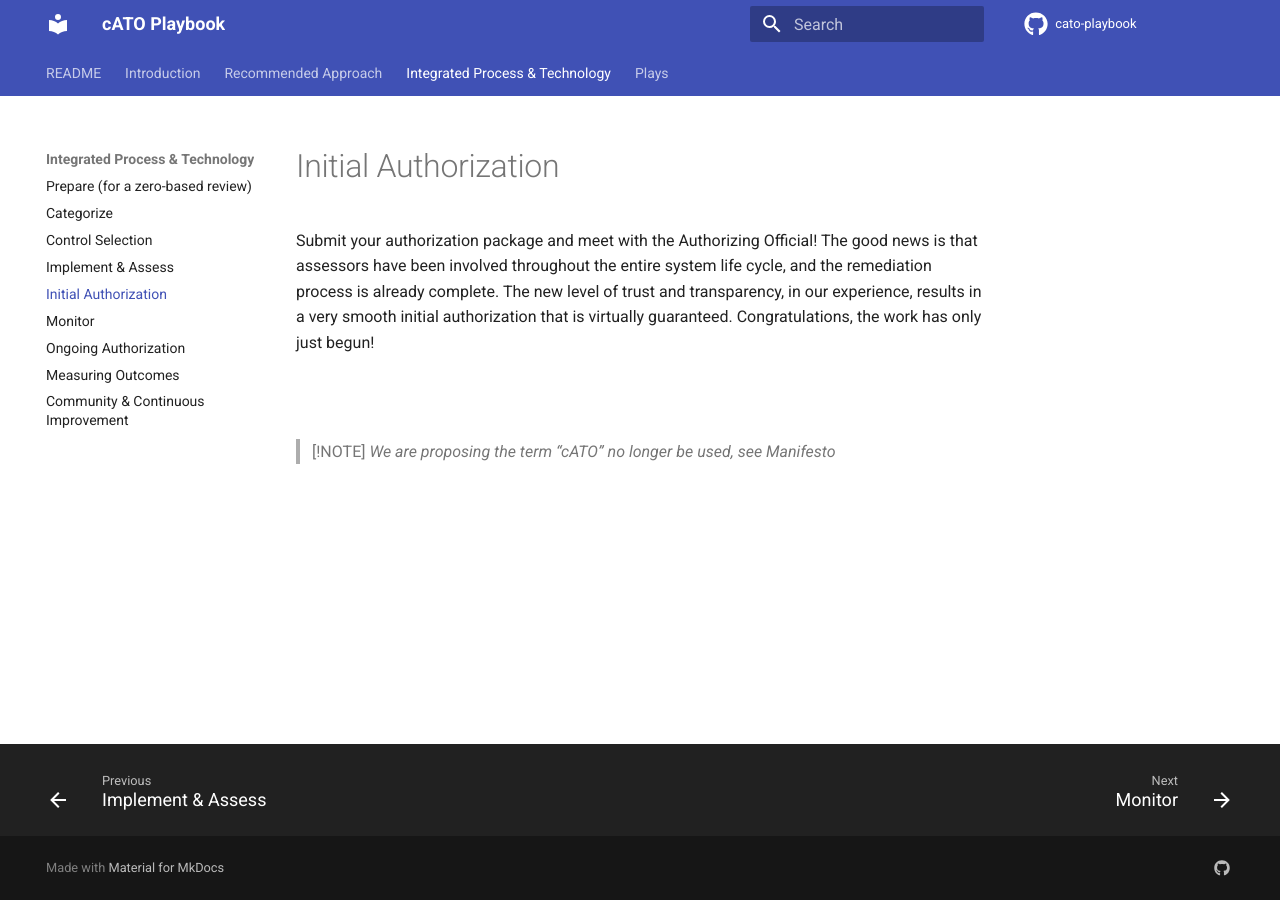
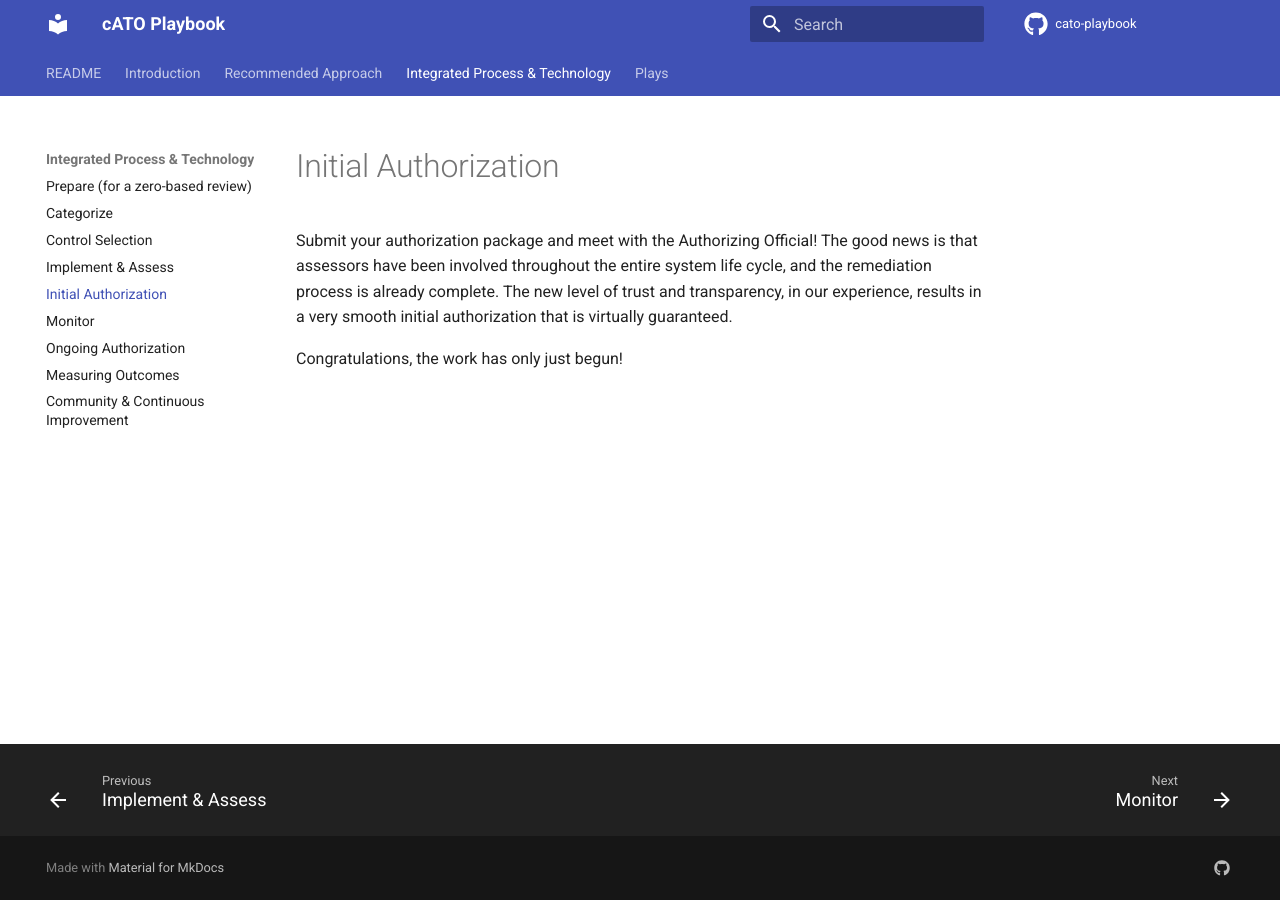
Before and after one commit to rise8-us/cato-playbook, an MkDocs documentation site: the page built from docs/initial-auth.md, in a window 1280 px wide. Built offline with MkDocs 1.6.1 and Material for MkDocs 9.7.7, drawn with Linux system fonts in a browser that asks for light colours; comment, search, counter and statistics services are not loaded.

Commit message:
Update initial-auth.md

```diff
--- a/docs/initial-auth.md
+++ b/docs/initial-auth.md
@@ -1,9 +1,5 @@
 # Initial Authorization
 
-Submit your authorization package and meet with the Authorizing Official! The good news is that assessors have been involved throughout the entire system life cycle, and the remediation process is already complete. The new level of trust and transparency, in our experience, results in a very smooth initial authorization that is virtually guaranteed. Congratulations, the work has only just begun!
+Submit your authorization package and meet with the Authorizing Official! The good news is that assessors have been involved throughout the entire system life cycle, and the remediation process is already complete. The new level of trust and transparency, in our experience, results in a very smooth initial authorization that is virtually guaranteed.
 
-
-<br/><br/>
-
-> [!NOTE]
-> *We are proposing the term “cATO” no longer be used, see Manifesto*
+Congratulations, the work has only just begun!
```
